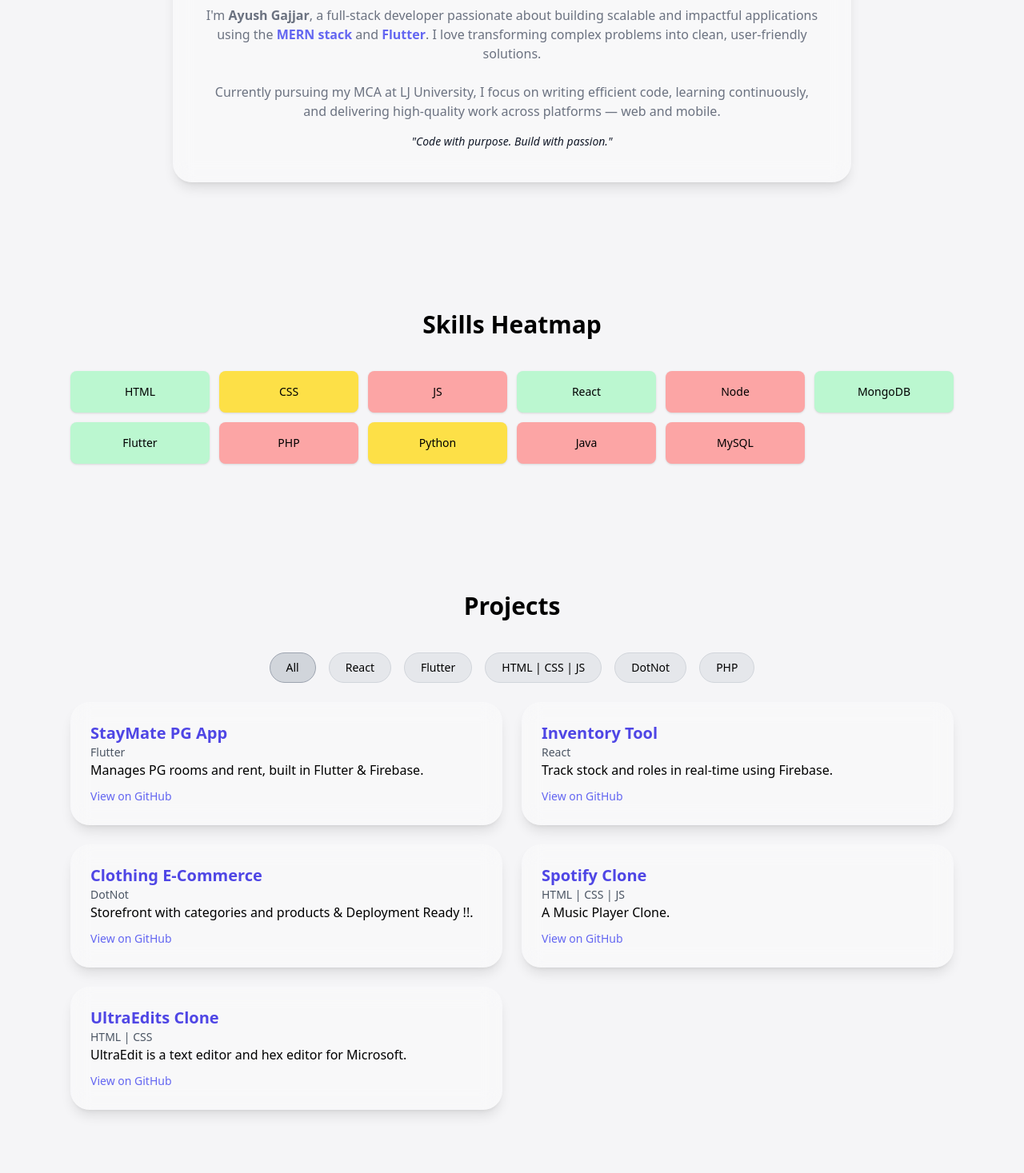
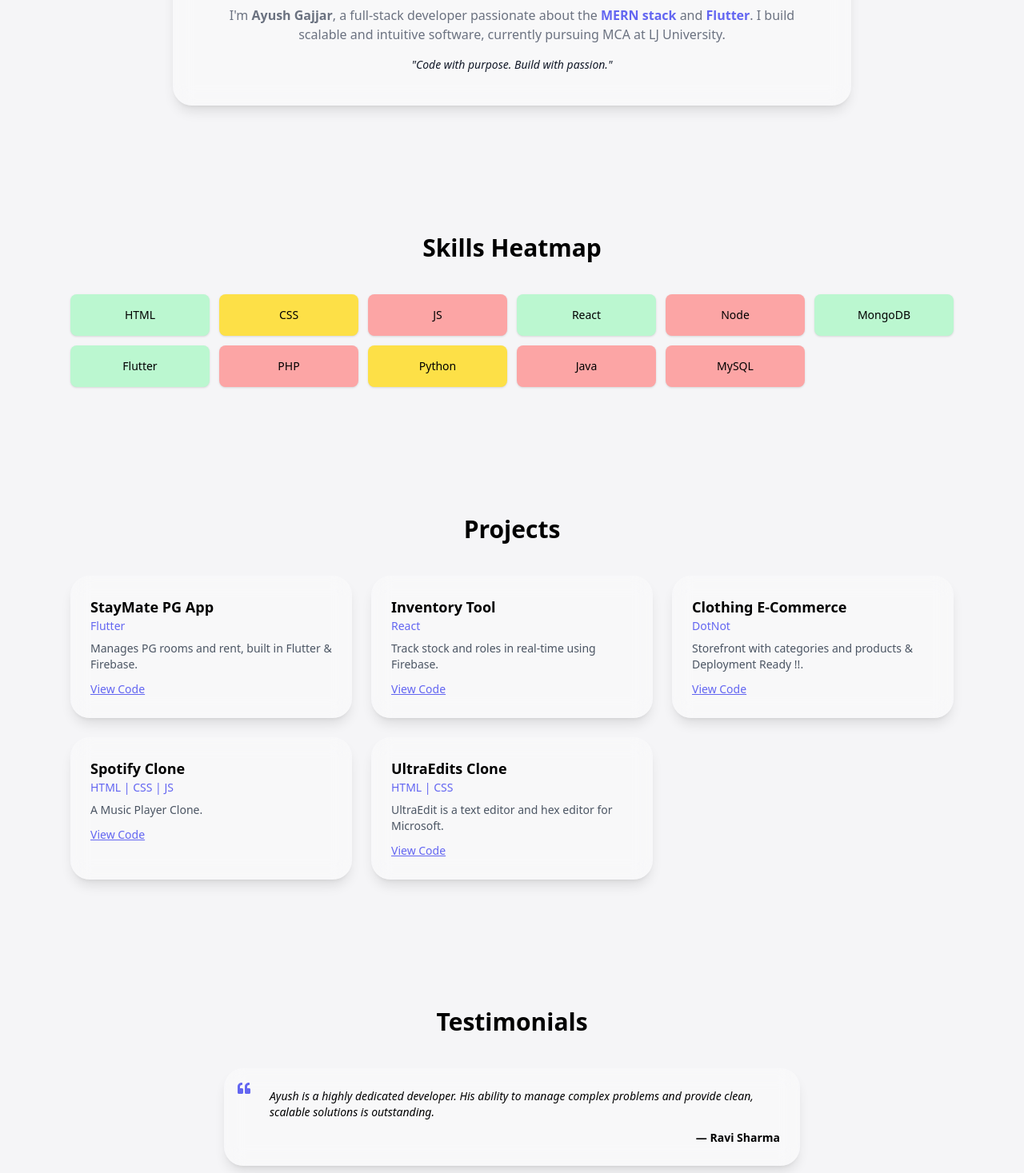
Before and after one commit to ayush-gajjar/My_Portfolio, a Next.js app: page / in a window 1280 px wide. Shown: the part 1330-2797 px from the top of the page at 80% size. Built offline with nearby package versions, Linux system fonts and the light colour scheme.

Commit message:
Final Commit

```diff
--- a/app/page.tsx
+++ b/app/page.tsx
@@ -1,19 +1,24 @@
 "use client";
 
 import React, { useEffect, useState } from "react";
+import {
+  Moon,
+  SunMedium,
+  Menu,
+  X,
+} from "lucide-react";
 import { Button } from "@/components/ui/button";
 import { Input } from "@/components/ui/input";
 import { Textarea } from "@/components/ui/textarea";
-import { Github, Linkedin, Instagram, Moon, SunMedium } from "lucide-react";
-import { motion } from "framer-motion";
+import { motion, AnimatePresence } from "framer-motion";
 import { Typewriter } from "react-simple-typewriter";
 import Lottie from "react-lottie";
 import animationData from "@/public/lotties/coding.json";
-import { FaGithub, FaLinkedin, FaInstagram } from "react-icons/fa";
+import { FaGithub, FaLinkedin, FaInstagram, FaQuoteLeft } from "react-icons/fa";
 
 export default function Portfolio() {
   const [darkMode, setDarkMode] = useState(false);
-  const [filter, setFilter] = useState("All");
+  const [sidebarOpen, setSidebarOpen] = useState(false);
 
   useEffect(() => {
     const theme = localStorage.getItem("theme");
@@ -23,6 +28,13 @@ export default function Portfolio() {
   useEffect(() => {
     localStorage.setItem("theme", darkMode ? "dark" : "light");
   }, [darkMode]);
+
+  useEffect(() => {
+    document.body.style.overflow = sidebarOpen ? "hidden" : "auto";
+    return () => {
+      document.body.style.overflow = "auto";
+    };
+  }, [sidebarOpen]);
 
   const glassCard =
     "bg-white/30 dark:bg-white/5 backdrop-blur-md rounded-3xl shadow-lg border border-white/10 p-6 transition duration-300 hover:scale-[1.02] hover:shadow-xl";
@@ -43,7 +55,7 @@ export default function Portfolio() {
       title: "Inventory Tool",
       tech: "React",
       desc: "Track stock and roles in real-time using Firebase.",
-      link: "https://github.com/stockbuddy07/Inventory_manager  ",
+      link: "https://github.com/stockbuddy07/Inventory_manager",
     },
     {
       title: "Clothing E-Commerce",
@@ -79,13 +91,24 @@ export default function Portfolio() {
     "MySQL",
   ];
 
+  const testimonials = [
+    {
+      name: "Ravi Sharma",
+      text: "Ayush is a highly dedicated developer. His ability to manage complex problems and provide clean, scalable solutions is outstanding.",
+    },
+    {
+      name: "Neha Verma",
+      text: "He always exceeds expectations and communicates ideas clearly. It's a pleasure working with him!",
+    },
+  ];
+
   return (
     <main
       className={`${
         darkMode ? "bg-[#0f1117] text-white" : "bg-[#f5f5f7] text-black"
       } transition-all duration-500`}
     >
-      {/* HEADER */}
+      {/* Header */}
       <header
         className={`fixed w-full z-50 ${
           darkMode ? "bg-white/5" : "bg-white/80"
@@ -93,7 +116,7 @@ export default function Portfolio() {
       >
         <div className="max-w-6xl mx-auto px-6 py-4 flex justify-between items-center">
           <h1 className="text-xl font-bold tracking-tight">Ayush Gajjar</h1>
-          <nav className="space-x-6 font-medium relative">
+          <nav className="space-x-6 font-medium hidden md:block">
             {["about", "skills", "projects", "testimonials", "contact"].map(
               (sec) => (
                 <a
@@ -106,6 +129,7 @@ export default function Portfolio() {
               )
             )}
           </nav>
+          <div className="flex items-center space-x-3">
             <button
               onClick={() => setDarkMode(!darkMode)}
               className="p-2 rounded-full bg-indigo-500 text-white shadow hover:scale-110 transition"
@@ -116,34 +140,78 @@ export default function Portfolio() {
                 <Moon className="w-5 h-5" />
               )}
             </button>
+            <button
+              className="md:hidden"
+              onClick={() => setSidebarOpen(true)}
+              aria-label="open menu"
+            >
+              <Menu className="w-6 h-6" />
+            </button>
+          </div>
         </div>
       </header>
 
-      {/* HERO */}
+      {/* Sidebar */}
+      <AnimatePresence>
+        {sidebarOpen && (
+          <>
+            <motion.div
+              className="fixed inset-0 z-40 bg-black/50 backdrop-blur-sm"
+              initial={{ opacity: 0 }}
+              animate={{ opacity: 1 }}
+              exit={{ opacity: 0 }}
+              onClick={() => setSidebarOpen(false)}
+            />
+            <motion.aside
+              className={`fixed top-0 right-0 h-full w-64 z-50 p-6 flex flex-col shadow-xl ${
+                darkMode ? "bg-black text-white" : "bg-white text-black"
+              }`}
+              initial={{ x: "100%" }}
+              animate={{ x: 0 }}
+              exit={{ x: "100%" }}
+            >
+              <div className="flex justify-between items-center mb-6">
+                <h2 className="text-xl font-bold">Menu</h2>
+                <button
+                  onClick={() => setSidebarOpen(false)}
+                  aria-label="close menu"
+                >
+                  <X className="w-6 h-6" />
+                </button>
+              </div>
+              <nav className="flex flex-col space-y-4 font-medium">
+                {["about", "skills", "projects", "testimonials", "contact"].map(
+                  (sec) => (
+                    <a
+                      key={sec}
+                      href={`#${sec}`}
+                      onClick={() => setSidebarOpen(false)}
+                      className="hover:text-indigo-500"
+                    >
+                      {sec.toUpperCase()}
+                    </a>
+                  )
+                )}
+              </nav>
+            </motion.aside>
+          </>
+        )}
+      </AnimatePresence>
+
+      {/* Hero Section */}
       <section className="min-h-screen flex flex-col justify-center items-center text-center px-6 pt-24">
         <motion.div initial="hidden" animate="show" variants={sectionFade}>
           <div className="mb-6">
-            <Lottie
-              options={{ loop: true, autoplay: true, animationData }}
-              height={300}
-              width={300}
-            />
+            <Lottie options={{ loop: true, autoplay: true, animationData }} height={300} width={300} />
           </div>
-          <h1 className="text-4xl md:text-5xl font-bold mb-4">
-            Hey, I’m Ayush Gajjar 🚀
-          </h1>
+          <h1 className="text-4xl md:text-5xl font-bold mb-4">Hey, I’m Ayush Gajjar 🚀</h1>
           <p className="text-xl mb-6">
             I’m a{" "}
             <span className="font-semibold text-indigo-500">
               <Typewriter
-                words={[
-                  "Software Developer",
-                  "MERN Stack Dev",
-                  "Flutter App Builder",
-                  "MCA Student",
-                ]}
+                words={["Software Developer", "MERN Stack Dev", "Flutter App Builder", "MCA Student"]}
                 loop
-                cursor={false}
+                cursor
                 typeSpeed={70}
                 deleteSpeed={50}
                 delaySpeed={1000}
@@ -155,10 +223,10 @@ export default function Portfolio() {
               View Projects
             </Button>
           </a>
-
         </motion.div>
       </section>
-      {/* ABOUT SECTION */}
+
+      {/* About */}
       <motion.section
         id="about"
         className="py-20 px-6 max-w-4xl mx-auto text-center"
@@ -167,7 +235,6 @@ export default function Portfolio() {
         variants={sectionFade}
         viewport={{ once: true }}
       >
-        {/* Profile Photo with Animation */}
         <motion.div
           className="mb-10 flex justify-center"
           initial={{ opacity: 0, scale: 0.8 }}
@@ -192,27 +259,19 @@ export default function Portfolio() {
           </a>
         </div>
 
-        {/* About Content */}
         <div className={`${glassCard} p-6 md:p-10`}>
           <h2 className="text-3xl font-bold mb-4">About Me</h2>
-          <p className="mb-4 text-gray-500 dark:text-gray-600 text-sm md:text-base">
-            I'm <strong>Ayush Gajjar</strong>, a full-stack developer passionate
-            about building scalable and impactful applications using the{" "}
-            <span className="font-semibold text-indigo-500">MERN stack</span>{" "}
-            and <span className="font-semibold text-indigo-500">Flutter</span>.
-            I love transforming complex problems into clean, user-friendly
-            solutions.
-            <br />
-            <br />
-            Currently pursuing my MCA at LJ University, I focus on writing
-            efficient code, learning continuously, and delivering high-quality
-            work across platforms — web and mobile.
+          <p className="mb-4 text-gray-500 dark:text-gray-400 text-sm md:text-base">
+            I'm <strong>Ayush Gajjar</strong>, a full-stack developer passionate about the{" "}
+            <span className="text-indigo-500 font-semibold">MERN stack</span> and{" "}
+            <span className="text-indigo-500 font-semibold">Flutter</span>. I build scalable and intuitive software,
+            currently pursuing MCA at LJ University.
           </p>
-          <p className="text-sm italic text-gray-900 dark:text-gray-600">
-            "Code with purpose. Build with passion."
-          </p>
+          <p className="text-sm italic text-gray-900 dark:text-gray-400">"Code with purpose. Build with passion."</p>
         </div>
       </motion.section>
+
+      {/* Skills */}
     {/* SKILLS */}
       <motion.section
         id="skills"
@@ -223,25 +282,18 @@ export default function Portfolio() {
         viewport={{ once: true }}
       >
         <h2 className="text-3xl font-bold text-center mb-10">Skills Heatmap</h2>
-  <div
-    className="grid grid-cols-2 sm:grid-cols-3 md:grid-cols-4 lg:grid-cols-6 gap-3"
-  >
+        <div className="grid grid-cols-2 sm:grid-cols-3 md:grid-cols-4 lg:grid-cols-6 gap-3">
           {skills.map((skill, index) => {
-      // Assign random "heat" level (simulate relevance/strength)
-      const heatLevel = Math.floor(Math.random() * 3); // 0, 1, or 2
-
-      // Define color classes for heat levels
+            const heatLevel = Math.floor(Math.random() * 3); // simulate 0‑2
             const heatColors = darkMode
               ? ["bg-green-800", "bg-yellow-600", "bg-red-600"]
               : ["bg-green-200", "bg-yellow-300", "bg-red-300"];
-
             const textColors = darkMode ? "text-white" : "text-black";
 
             return (
               <motion.div
                 key={skill}
-          className={`p-4 rounded-lg text-sm font-medium text-center cursor-pointer transition-transform duration-300 hover:scale-105 hover:brightness-125 shadow
-            ${heatColors[heatLevel]} ${textColors}`}
+                className={`p-4 rounded-lg text-sm font-medium text-center cursor-pointer transition-transform duration-300 hover:scale-105 hover:brightness-125 shadow ${heatColors[heatLevel]} ${textColors}`}
                 style={{ userSelect: "none" }}
                 initial={{ opacity: 0, y: 10 }}
                 whileInView={{ opacity: 1, y: 0 }}
@@ -254,8 +306,7 @@ export default function Portfolio() {
         </div>
       </motion.section>
 
-
-      {/* PROJECTS */}
+      {/* Projects */}
       <motion.section
         id="projects"
         className="py-20 px-6 max-w-6xl mx-auto"
@@ -265,186 +316,58 @@ export default function Portfolio() {
         viewport={{ once: true }}
       >
         <h2 className="text-3xl font-bold text-center mb-10">Projects</h2>
-        <div className="flex justify-center gap-4 mb-6 flex-wrap">
-          {["All", "React", "Flutter", "HTML | CSS | JS", "DotNot", "PHP"].map(
-            (tech, idx) => (
-              <motion.div
-                key={tech}
-                onClick={() => setFilter(tech)}
-                className={`px-5 py-2 rounded-full border text-sm cursor-pointer transition-all transform hover:scale-110 relative group ${
-                  filter === tech
-                    ? darkMode
-                      ? "bg-white/20 text-white border-white/10"
-                      : "bg-gray-300 text-black border-gray-400"
-                    : darkMode
-                    ? "bg-white/10 text-white border-white/10 hover:bg-white/20"
-                    : "bg-gray-200 text-black border-gray-300 hover:bg-gray-300"
-                }`}
-                style={{ userSelect: "none" }}
-              >
-                {tech}
-              </motion.div>
-            )
-          )}
+        <div className="grid sm:grid-cols-2 lg:grid-cols-3 gap-6">
+          {projects.map((proj, idx) => (
+            <div key={idx} className={glassCard}>
+              <h3 className="text-lg font-semibold">{proj.title}</h3>
+              <p className="text-sm text-indigo-500">{proj.tech}</p>
+              <p className="my-2 text-gray-600 dark:text-gray-300 text-sm">{proj.desc}</p>
+              <a href={proj.link} target="_blank" className="text-indigo-500 text-sm font-medium underline">
+                View Code
+              </a>
             </div>
-
-        <div className="grid md:grid-cols-2 gap-6">
-          {projects
-            .filter((p) => filter === "All" || p.tech.includes(filter))
-            .map((project, idx) => (
-              <motion.div
-                key={idx}
-                className={glassCard}
-                whileHover={{ scale: 1.1 }}
-                initial={{ opacity: 0, y: 20 }}
-                whileInView={{ opacity: 1, y: 0 }}
-                transition={{ delay: idx * 0.011 }}
-              >
-                <h3 className="text-xl font-semibold text-indigo-600">
-                  {project.title}
-                </h3>
-                <p className="text-sm text-gray-600 dark:text-gray-300">
-                  {project.tech}
-                </p>
-                <p className="mb-2">{project.desc}</p>
-                <a
-                  href={project.link}
-                  target="_blank"
-                  className="text-indigo-500 hover:underline text-sm"
-                >
-                  View on GitHub
-                </a>
-              </motion.div>
           ))}
         </div>
       </motion.section>
 
-      {/* TESTIMONIALS */}
+      {/* Testimonials */}
       <motion.section
         id="testimonials"
-        className="py-20 px-6 max-w-5xl mx-auto"
+        className="py-20 px-6 max-w-3xl mx-auto"
         initial="hidden"
         whileInView="show"
         variants={sectionFade}
         viewport={{ once: true }}
       >
         <h2 className="text-3xl font-bold text-center mb-10">Testimonials</h2>
-        <div className="grid md:grid-cols-2 gap-6">
-          <motion.div className={glassCard} whileHover={{ scale: 1.02 }}>
-            <p className="text-sm mb-2">
-              “Ayush demonstrated exceptional problem-solving skills during our
-              hackathon. His ability to implement a working prototype in tight
-              deadlines was impressive.”
-            </p>
-            <p className="text-sm text-gray-500 dark:text-gray-400">
-              — Prof. Mehta, LJ University
-            </p>
-          </motion.div>
-
-          <motion.div className={glassCard} whileHover={{ scale: 1.02 }}>
-            <p className="text-sm mb-2">
-              “He built a fully functional inventory tool for our organization —
-              intuitive, fast, and robust. Highly recommended!”
-            </p>
-            <p className="text-sm text-gray-500 dark:text-gray-400">
-              — Client, Freelance Project
-            </p>
-          </motion.div>
+        <div className="space-y-6">
+          {testimonials.map((t, idx) => (
+            <div key={idx} className={`${glassCard} relative`}>
+              <FaQuoteLeft className="absolute top-4 left-4 text-indigo-500" />
+              <p className="italic text-sm mb-3 pl-8">{t.text}</p>
+              <p className="text-sm text-right font-semibold">— {t.name}</p>
+            </div>
+          ))}
         </div>
       </motion.section>
+
+      {/* Contact */}
       <motion.section
-        id="contact-resume"
-        className="py-20 px-6 max-w-7xl mx-auto "
+        id="contact"
+        className="py-20 px-6 max-w-2xl mx-auto"
         initial="hidden"
         whileInView="show"
         variants={sectionFade}
         viewport={{ once: true }}
       >
-        <div className="flex flex-col md:flex-row gap-10 items-stretch">
-          {/* RESUME SECTION - LEFT SIDE */}
-          <div className={`w-full md:w-1/2 ${glassCard} flex justify-center`}>
-            <div className="text-center md:text-left ">
-              {/* Profile Photo */}
-              <img
-                src="/profile.jpg"
-                alt="Profile"
-                className="w-60 h-60 mx-auto rounded-full border-4 border-indigo-500 shadow-lg object-cover mb-6"
-              />
-
-              <h2 className="text-3xl font-bold mb-4">Download My Resume</h2>
-              <p className="mb-6 text-sm text-gray-600 dark:text-gray-400">
-                Want to explore my experience & qualifications offline?
-              </p>
-              <a
-                href="/resume-ayushgajjar.pdf"
-                download
-                className="flex justify-center bg-indigo-500 text-white px-6 py-2 rounded-full shadow hover:bg-indigo-600 transition"
-              >
-                📄 Download Resume
-              </a>
-            </div>
-          </div>
-
-          {/* CONTACT SECTION - RIGHT SIDE */}
-          <div className={`w-full md:w-1/2 ${glassCard}`}>
-            <h2 className="text-3xl font-bold mb-6 text-center md:text-left">
-              Let’s Connect
-            </h2>
-            <form
-              action="https://formspree.io/f/xkgbkgoj"
-              method="POST"
-              className="space-y-4"
-            >
-              <Input
-                name="name"
-                type="text"
-                placeholder="Your Name"
-                required
-                className="rounded-xl"
-              />
-              <Input
-                name="email"
-                type="email"
-                placeholder="Your Email"
-                required
-                className="rounded-xl"
-              />
-              <Textarea
-                name="message"
-                placeholder="Your Message"
-                rows={4}
-                required
-                className="rounded-xl"
-              />
-              <Button
-                type="submit"
-                className="w-full bg-indigo-500 text-white hover:bg-indigo-600 rounded-xl"
-              >
-                Send Message
-              </Button>
+        <h2 className="text-3xl font-bold text-center mb-8">Let's Connect</h2>
+        <form className="space-y-4">
+          <Input placeholder="Your Name" />
+          <Input placeholder="Your Email" />
+          <Textarea placeholder="Your Message" />
+          <Button className="bg-indigo-500 text-white w-full hover:bg-indigo-600">Send Message</Button>
         </form>
-          </div>
-        </div>
       </motion.section>
-
-      {/* FOOTER */}
-      <footer className="py-10 px-4 mt-20 text-center max-w-4xl mx-auto">
-        <div className="flex justify-center space-x-6 mb-4">
-          <a href="https://github.com/ayushgajjar123" target="_blank">
-            <Github />
-          </a>
-          <a href="https://www.linkedin.com/in/ayushgajjar123" target="_blank">
-            <Linkedin />
-          </a>
-          <a href="https://instagram.com/ayushgajjar.exe" target="_blank">
-            <Instagram />
-          </a>
-        </div>
-        <p className="text-sm text-gray-600 dark:text-gray-400">
-          💻 Software Developer | 🚀 MERN Stack & Flutter Dev · Ayush Gajjar · ©{" "}
-          {new Date().getFullYear()}
-        </p>
-      </footer>
     </main>
   );
 }
```
Also changed, not shown: 1 other file (tests, documents, lock files or other folders). Lines whose indentation alone changed are shown as unchanged.
